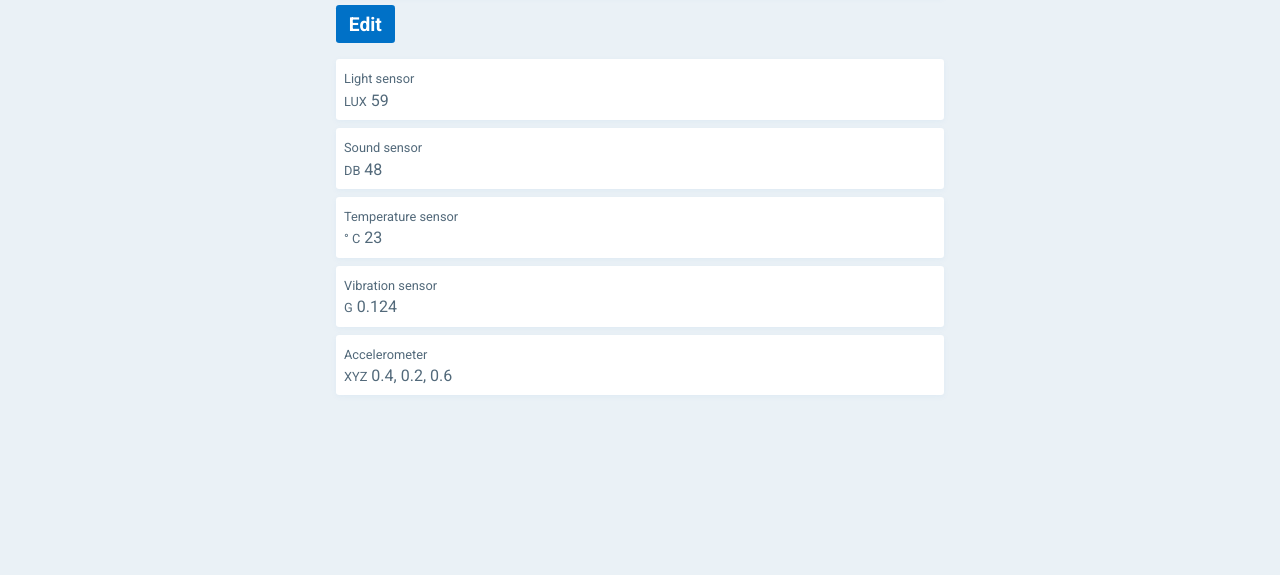
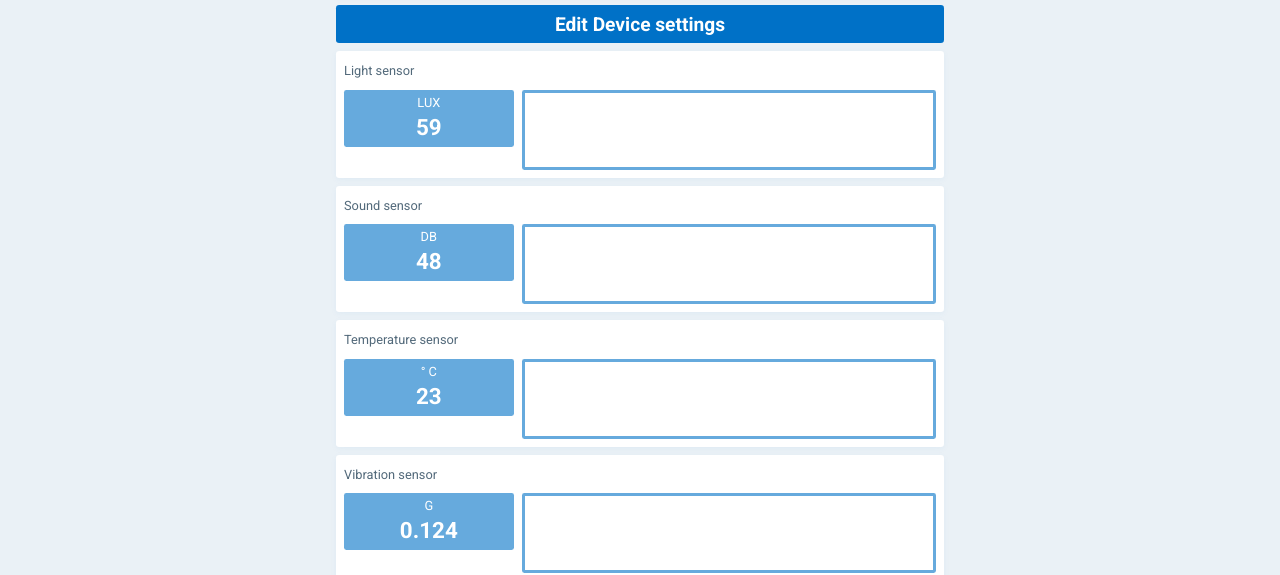
Before and after one commit to cg3/iot-hack-server-client, a website: page public/device-view.html in a window 1280 px wide. Shown: the part 257-832 px from the top of the page. Before the commit the page ends 800 px from the top, so only its background shows below. Drawn offline with nearby package versions, Linux system fonts and the light colour scheme; no server answers.

Commit message:
device view styling

```diff
--- a/public/device-view.html
+++ b/public/device-view.html
@@ -25,12 +25,12 @@
         <h2>IOT Expo fire escape</h2>
       </div>
 
-      <button>Edit</button>
+      <button class="edit-device-btn">Edit Device settings</button>
 
       <ul class="sensor-list">
         <li class="sensor-item card">
           <label>Light sensor</label>
-          <div class="sensor-readout">
+          <div class="sensor-readout clearfix">
             <div class="sensor-value-container">
               <label>LUX</label>
               <span>59</span>
@@ -41,7 +41,7 @@
 
         <li class="sensor-item card">
           <label>Sound sensor</label>
-          <div class="sensor-readout">
+          <div class="sensor-readout clearfix">
             <div class="sensor-value-container">
               <label>DB</label>
               <span>48</span>
@@ -52,7 +52,7 @@
 
         <li class="sensor-item card">
           <label>Temperature sensor</label>
-          <div class="sensor-readout">
+          <div class="sensor-readout clearfix">
             <div class="sensor-value-container">
               <label>&deg; C</label>
               <span>23</span>
@@ -63,7 +63,7 @@
 
         <li class="sensor-item card">
           <label>Vibration sensor</label>
-          <div class="sensor-readout">
+          <div class="sensor-readout clearfix">
             <div class="sensor-value-container">
               <label>G</label>
               <span>0.124</span>
@@ -74,7 +74,7 @@
 
         <li class="sensor-item card">
           <label>Accelerometer</label>
-          <div class="sensor-readout">
+          <div class="sensor-readout clearfix">
             <div class="sensor-value-container">
               <label>XYZ</label>
               <span>0.4, 0.2, 0.6</span>
--- a/src/sass/_device-view.scss
+++ b/src/sass/_device-view.scss
@@ -1,8 +1,46 @@
 //===============================================================================
 // DEVICE VIEW
 //===============================================================================
-.device-view-container {
-  h2 {
-    font-size: 2rem;
+.device-view-container h2 {
+  font-size: 2rem;
+}
+
+.edit-device-btn {
+  width: 100%;
+  margin-bottom: .5rem;
+}
+
+.sensor-readout {
+
+}
+
+.sensor-value-container {
+  background-color: mix(white, $primary, 40);
+  color: white;
+  width: calc(30% - .5rem);
+  border-radius: .15rem;
+  text-align: center;
+  margin-top: .5rem;
+  padding: .25rem;
+  float: left;
+
+  label,
+  span {
+    display: block;
+  }
+
+  span {
+    font-weight: 700;
+    font-size: 1.4rem;
   }
 }
+
+.sensor-readout-graph {
+  width: 70%;
+  border: .2rem solid mix(white, $primary, 40);
+  height: 5rem;
+  float: left;
+  border-radius: .15rem;
+  margin-top: .5rem;
+  margin-left: .5rem;
+}
--- a/src/sass/_layout.scss
+++ b/src/sass/_layout.scss
@@ -12,6 +12,7 @@
 // remove padding & list styles from all <ul> as default
 ul {
   padding: 0;
+  margin: 0;
   list-style: none;
 }
 
--- a/src/sass/_type.scss
+++ b/src/sass/_type.scss
@@ -37,8 +37,13 @@ button, .btn {
   padding: .4rem .8rem .3rem;
   border-radius: .2rem;
   transition: background-color .35s;
+  margin: 0;
 
   &:hover {
     background-color: mix(black, $primary, 32);
   }
+
+  &:focus {
+    outline: none;
+  }
 }
```
Also changed, not shown: public/css/styles.css.
